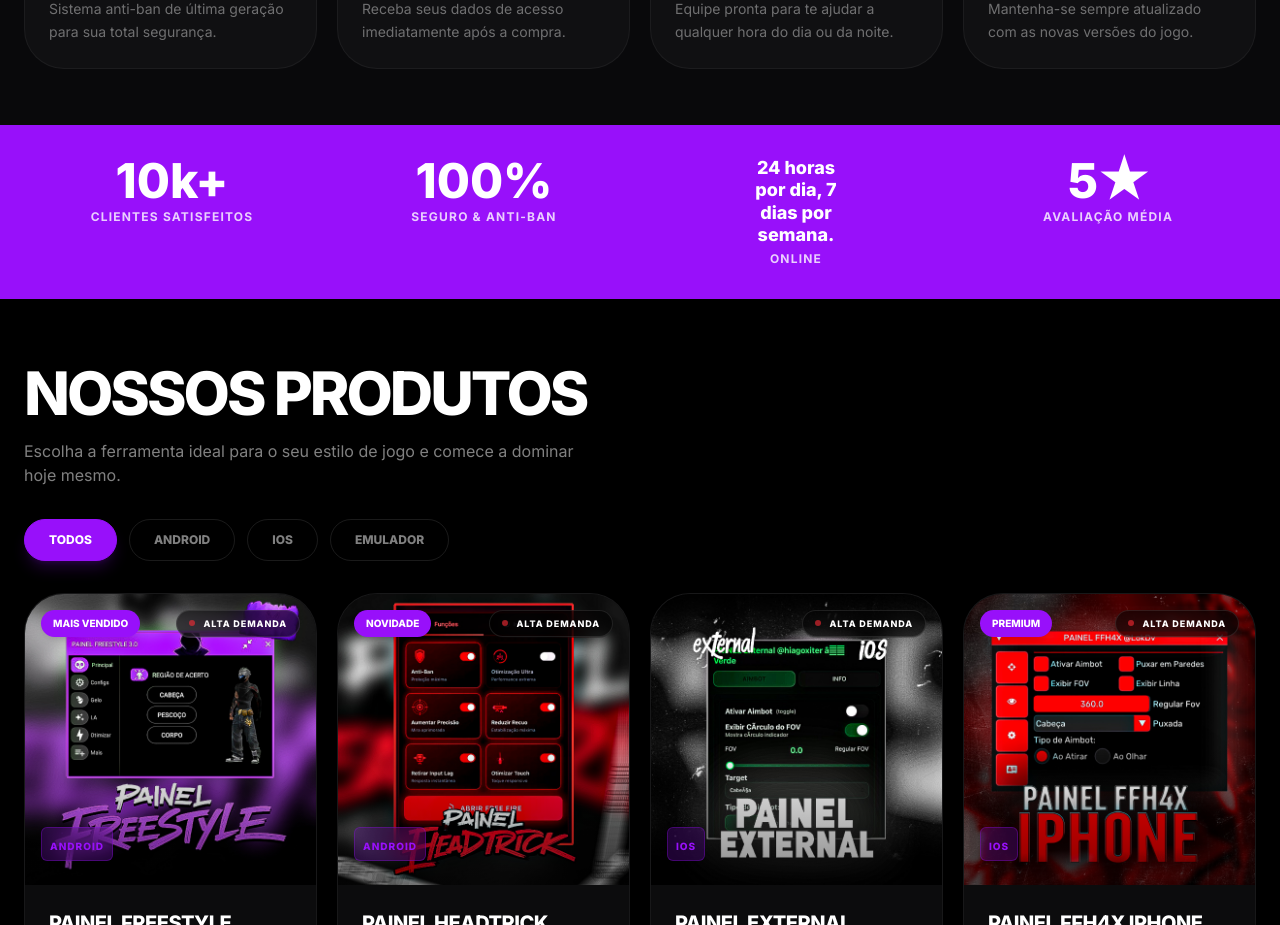
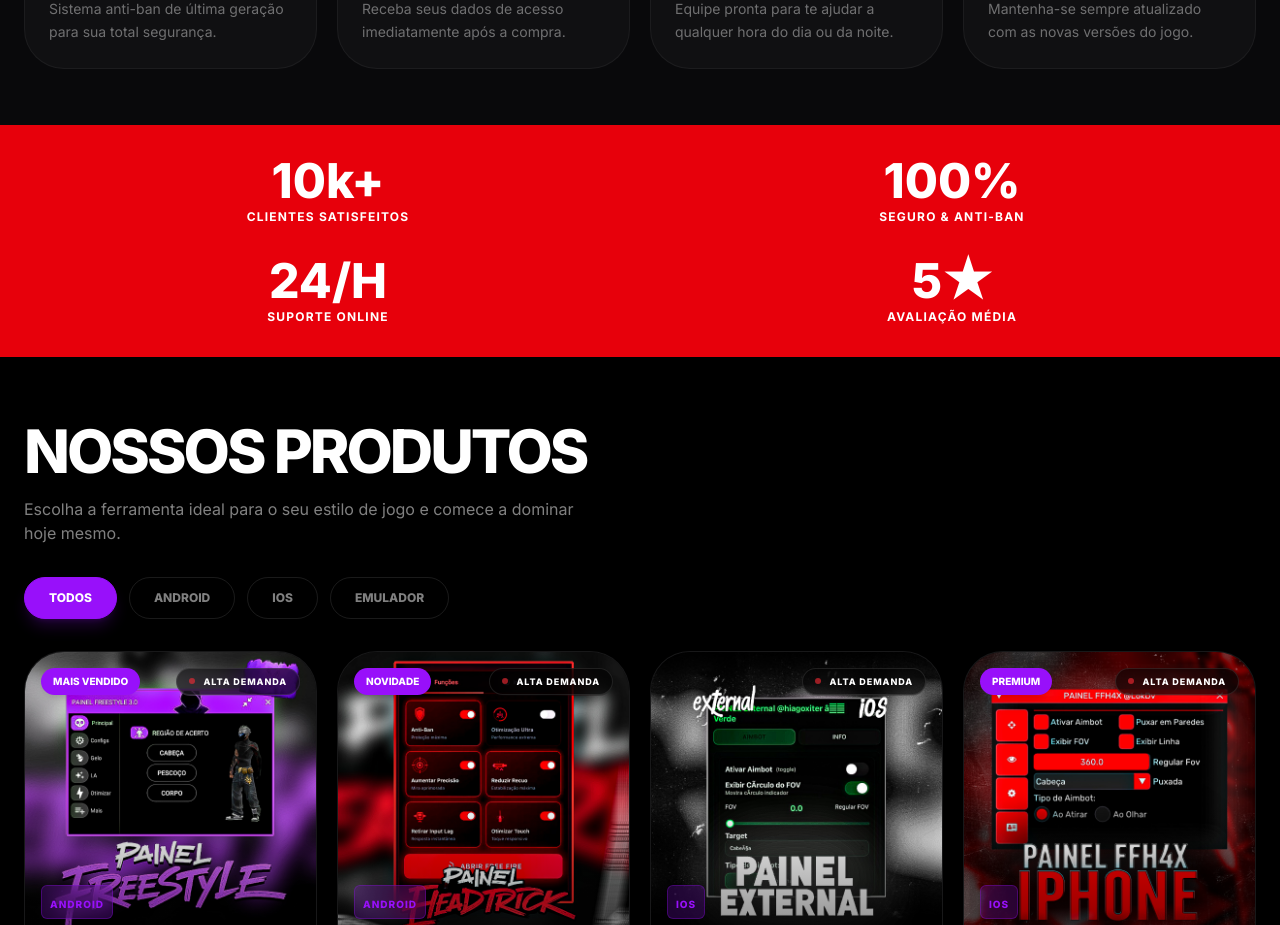
Before and after one commit to Maicon-134/SiteGaguinhoGay, a React (Vite) app: page / in a window 1280 px wide. Shown: the part 1160-2085 px from the top of the page. Built offline with nearby package versions, Linux system fonts and the light colour scheme.

Commit message:
Ajusta seção de estatísticas para grid 2x2 com fundo vermelho
Co-authored-by: lok <Maicon-134@users.noreply.github.com>

```diff
--- a/src/App.tsx
+++ b/src/App.tsx
@@ -814,29 +814,24 @@ const HomePage = () => (
     <Features />
 
     {/* Stats Section */}
-    <section className="py-8 bg-purple-600">
+    <section className="py-8 bg-red-600">
       <div className="max-w-7xl mx-auto px-6">
-        <div className="grid grid-cols-2 md:grid-cols-4 gap-y-6 gap-x-4 text-center">
+        <div className="grid grid-cols-2 gap-y-8 gap-x-4 text-center">
           <div>
             <div className="text-4xl md:text-5xl font-black text-white mb-1">10k+</div>
-            <div className="text-white/80 text-[10px] md:text-xs font-bold uppercase tracking-widest">Clientes Satisfeitos</div>
+            <div className="text-white text-[10px] md:text-xs font-bold uppercase tracking-widest">Clientes Satisfeitos</div>
           </div>
           <div>
             <div className="text-4xl md:text-5xl font-black text-white mb-1">100%</div>
-            <div className="text-white/80 text-[10px] md:text-xs font-bold uppercase tracking-widest">Seguro & Anti-Ban</div>
+            <div className="text-white text-[10px] md:text-xs font-bold uppercase tracking-widest">Seguro & Anti-Ban</div>
           </div>
           <div>
-            <div className="text-sm md:text-lg font-black text-white mb-1 leading-tight">
-              24 horas<br />
-              por dia, 7<br />
-              dias por<br />
-              semana.
-            </div>
-            <div className="text-white/80 text-[10px] md:text-xs font-bold uppercase tracking-widest">ONLINE</div>
+            <div className="text-4xl md:text-5xl font-black text-white mb-1">24/H</div>
+            <div className="text-white text-[10px] md:text-xs font-bold uppercase tracking-widest">Suporte Online</div>
           </div>
           <div>
             <div className="text-4xl md:text-5xl font-black text-white mb-1">5★</div>
-            <div className="text-white/80 text-[10px] md:text-xs font-bold uppercase tracking-widest">Avaliação Média</div>
+            <div className="text-white text-[10px] md:text-xs font-bold uppercase tracking-widest">Avaliação Média</div>
           </div>
         </div>
       </div>
```
Also changed, not shown: 5 other files (tests, documents, lock files or other folders).
